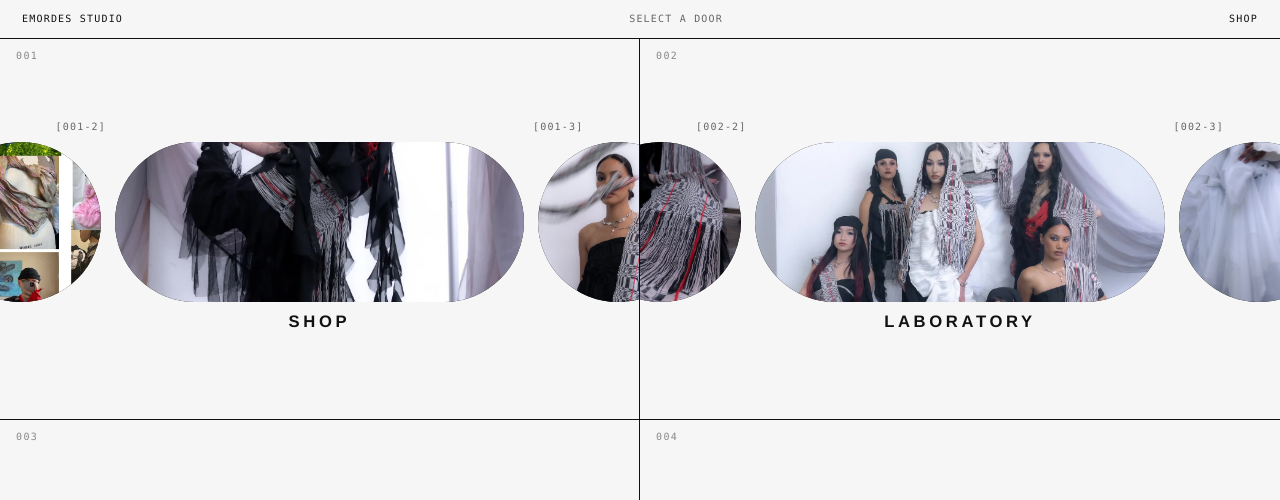
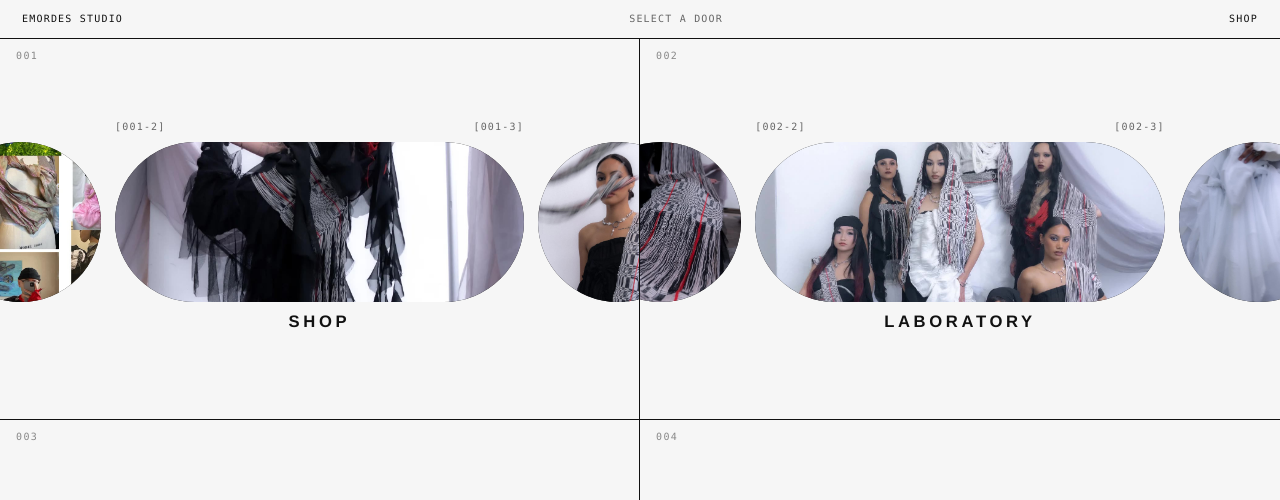
Before and after one commit to eye6row/emordes-studio-preview2, a plain HTML site: page select.html in a window 1280 px wide. Shown: the top 500 px of the page. Drawn offline with Linux system fonts and the light colour scheme.

Commit message:
Black hole restyle + select page: bhc.css

```diff
--- a/bhc.css
+++ b/bhc.css
@@ -1,9 +1,9 @@
 .bhc{text-align:center;color:#111;font-family:Helvetica,"Helvetica Neue",Arial,sans-serif}
-.bhc-meta{display:flex;justify-content:space-between;width:min(64vw,calc(var(--bhH,260px)*3.3));margin:0 auto 14px;font:400 10px/1 ui-monospace,"SF Mono",Menlo,Consolas,monospace;letter-spacing:.12em;color:#666}
+.bhc-meta{display:flex;justify-content:space-between;width:min(64%,calc(var(--bhH,260px)*3.3));margin:0 auto 14px;font:400 10px/1 ui-monospace,"SF Mono",Menlo,Consolas,monospace;letter-spacing:.12em;color:#666}
 .bhc-vp{position:relative;height:var(--bhH,260px);overflow:hidden;margin:0}
 .bhc-s{position:absolute;top:0;height:100%;border-radius:9999px;overflow:hidden;background:#111;display:block;transition:left 1.1s cubic-bezier(.65,0,.25,1),width 1.1s cubic-bezier(.65,0,.25,1),opacity .4s}
 .bhc-s img{width:100%;height:100%;object-fit:cover;display:block;transition:transform 1.1s cubic-bezier(.65,0,.25,1)}
 .bhc-s canvas{width:100%;height:100%;display:block}
 .bhc-s:focus-visible{outline:3px solid #111;outline-offset:3px}
 .bhc-t{margin-top:20px;font:600 clamp(15px,1.7vw,22px)/1 Helvetica,Arial,sans-serif;letter-spacing:.22em;text-transform:uppercase;min-height:22px}
-@media(max-width:760px){.bhc-meta{width:78vw}}
+@media(max-width:760px){.bhc-meta{width:78%}}
```
